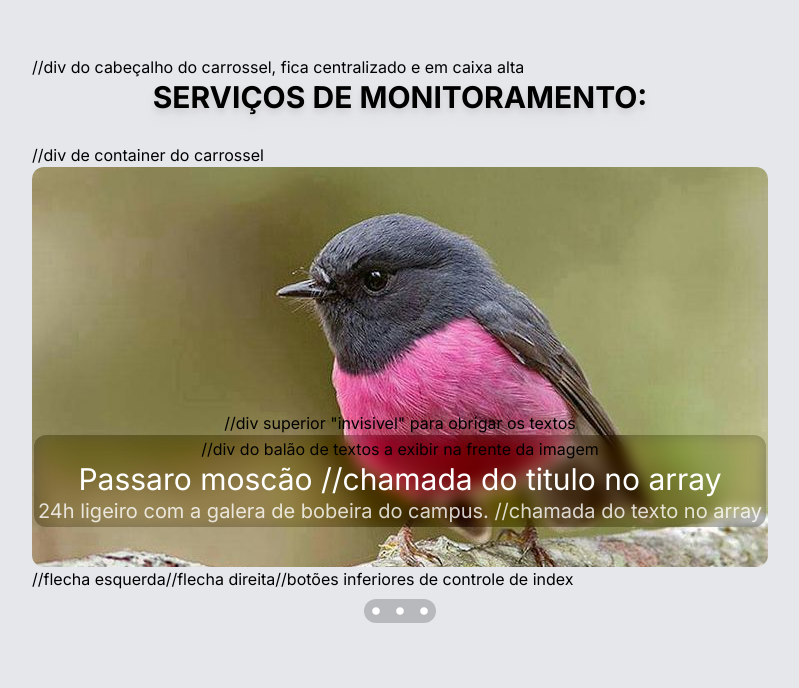
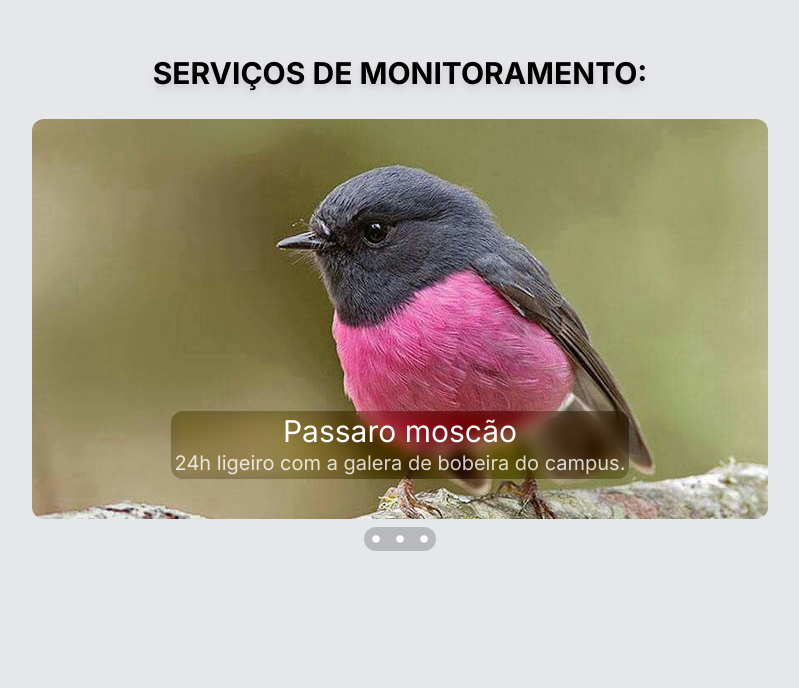
Before and after one commit to websterramos/landing-page-byron, a Next.js app: page / in a window 1280 px wide. Shown: the part 1352-2040 px from the top of the page, without its empty margins (240-1039 px from the left). Built offline with nearby package versions, Linux system fonts and the light colour scheme.

Commit message:
corrigindo comentarios

```diff
--- a/src/components/Carrossel.tsx
+++ b/src/components/Carrossel.tsx
@@ -1,15 +1,15 @@
 "use client";
 import React, { useState } from "react";
 
-// Bibliotecas para o icones dos botões
+{/* Bibliotecas para o icones dos botões*/ }
 import { BsChevronCompactLeft, BsChevronCompactRight } from "react-icons/bs";
 import { RxDotFilled } from "react-icons/rx";
 
-// Função de componente de Carrossel
+{/* Função de componente de Carrossel*/ }
 export default function Carrossel() {
-  // Array onde se adiciona a imagem e os textos a serem exibidos no carrossel
-  // url é onde se coloca o endereço da imagem;
-  // titulo e texto são os textos exibidos no balão a frente da imagem, titulo tem a cor mais forte e tamanho maior;
+  {/* Array onde se adiciona a imagem e os textos a serem exibidos no carrossel
+      url é onde se coloca o endereço da imagem;
+      titulo e texto são os textos exibidos no balão a frente da imagem, titulo tem a cor mais forte e tamanho maior;*/}
   const slides = [
     {
       url: "./img/bird1.png",
@@ -28,24 +28,24 @@ export default function Carrossel() {
     },
   ];
 
-  // variaveis de controle do carrossel
+  {/* variaveis de controle do carrossel*/ }
   const [currentIndex, setCurrentIndex] = useState(0);
 
-  //controle do exibir anterior
+  {/* controle do exibir anterior*/ }
   const prevSlide = () => {
     const isFirstSlide = currentIndex === 0;
     const newIndex = isFirstSlide ? slides.length - 1 : currentIndex - 1;
     setCurrentIndex(newIndex);
   };
 
-  //controle do exibir proximo
+  {/* controle do exibir proximo*/ }
   const nextSlide = () => {
     const isLastSlide = currentIndex === slides.length - 1;
     const newIndex = isLastSlide ? 0 : currentIndex + 1;
     setCurrentIndex(newIndex);
   };
 
-  //controle especifico do exibir
+  {/* controle especifico do exibir*/ }
   const goToSlide = (slideIndex: React.SetStateAction<number>) => {
     setCurrentIndex(slideIndex);
   };
@@ -53,42 +53,42 @@ export default function Carrossel() {
   return (
     <div className=" group relative mx-auto max-w-3xl px-4 py-8">
 
-      //div do cabeçalho do carrossel, fica centralizado e em caixa alta
+      {/* div do cabeçalho do carrossel, fica centralizado e em caixa alta */}
       <div className="flex justify-center pb-7">
         <h1 className=" text-3xl font-bold uppercase drop-shadow-lg">
           Serviços de monitoramento:
         </h1>
       </div>
 
-      <div className=" relative rounded-2xl bg-cover bg-center bg-no-repeat duration-500 lg:bg-contain"> //div de container do carrossel
+      <div className=" relative rounded-2xl bg-cover bg-center bg-no-repeat duration-500 lg:bg-contain"> {/*div de container do carrossel*/}
 
-        <div className="pointer-events-none absolute inset-0 z-9 flex flex-col items-center justify-end py-10"> //div superior "invisivel" para obrigar os textos
-          <div className="rounded-xl bg-black/30 px-1 py-0.5 text-center backdrop-blur backdrop-contrast-200"> //div do balão de textos a exibir na frente da imagem
+        <div className="pointer-events-none absolute inset-0 z-9 flex flex-col items-center justify-end py-10"> {/*div superior "invisivel" para obrigar os textos*/}
+          <div className="rounded-xl bg-black/30 px-1 py-0.5 text-center backdrop-blur backdrop-contrast-200"> {/*div do balão de textos a exibir na frente da imagem*/}
             <h1 className="text-3xl text-white">
-              {slides[currentIndex].titulo}        //chamada do titulo no array
+              {slides[currentIndex].titulo}        {/*chamada do titulo no array*/}
             </h1>
             <p className="text-xl text-white/80">
-              {slides[currentIndex].texto}         //chamada do texto no array
+              {slides[currentIndex].texto}         {/*chamada do texto no array*/}
             </p>
           </div>
         </div>
 
         <img
           className=" mx-auto h-[350px] w-full rounded-xl object-cover lg:h-[400px] "
-          src={slides[currentIndex].url}           //chamada da imagem no array
-        />
+          src={slides[currentIndex].url}
+        />                                  {/*chamada da imagem no array*/}
       </div>
 
-      //flecha esquerda
+      {/*flecha esquerda*/}
       <div className="absolute left-5 top-[50%] hidden -translate-x-0 translate-y-[-50%] cursor-pointer rounded-full bg-black/20 p-2 text-2xl text-white hover:text-blue-600 group-hover:block">
         <BsChevronCompactLeft onClick={prevSlide} size={30} />
       </div>
-      //flecha direita
+      {/*flecha direita*/}
       <div className="absolute right-5 top-[50%] hidden -translate-x-0 translate-y-[-50%] cursor-pointer rounded-full bg-black/20 p-2 text-2xl text-white hover:text-blue-600 group-hover:block">
         <BsChevronCompactRight onClick={nextSlide} size={30} />
       </div>
 
-      //botões inferiores de controle de index
+      {/*botões inferiores de controle de index*/}
       <div className="top-4 flex items-center justify-center py-2">
         <div className=" top-4 flex items-center rounded-full bg-black/20 text-white ">
           {slides.map((slide, slideIndex) => (
```
